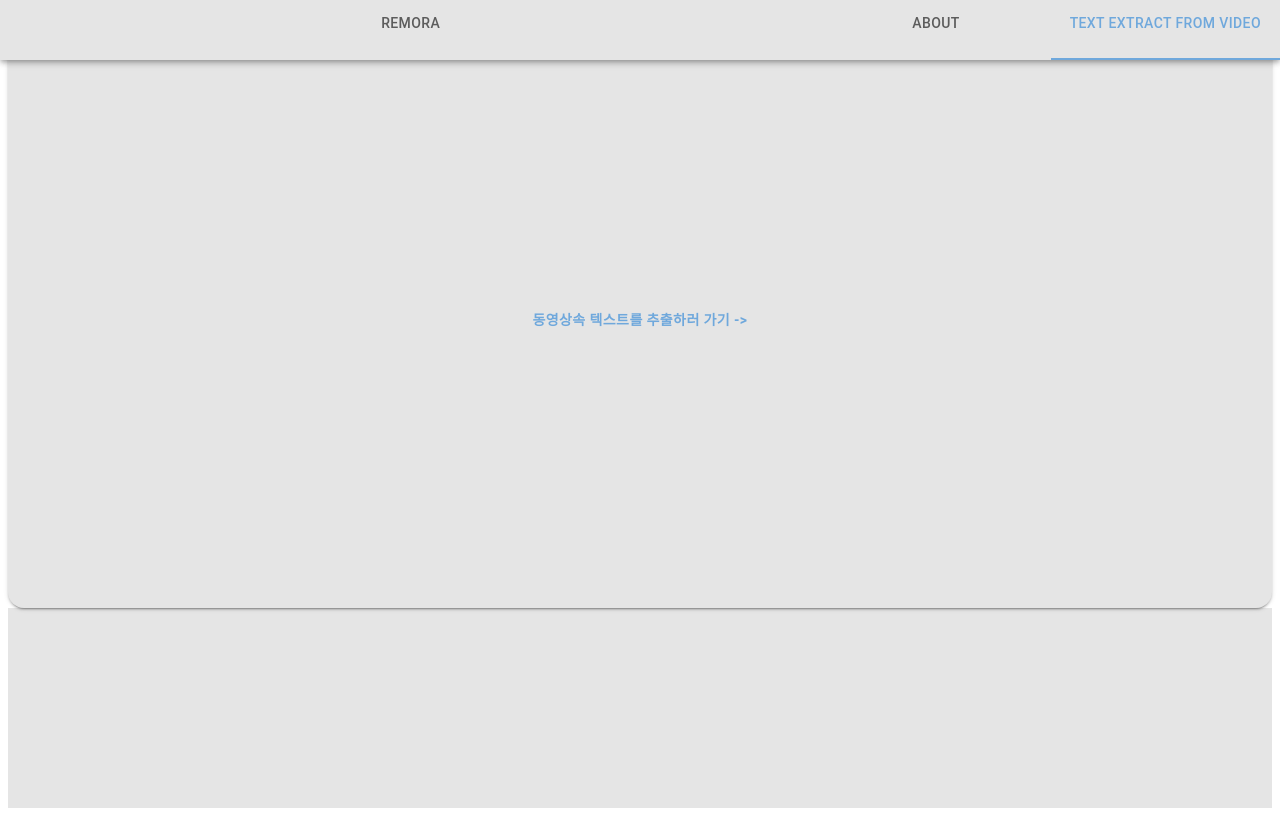
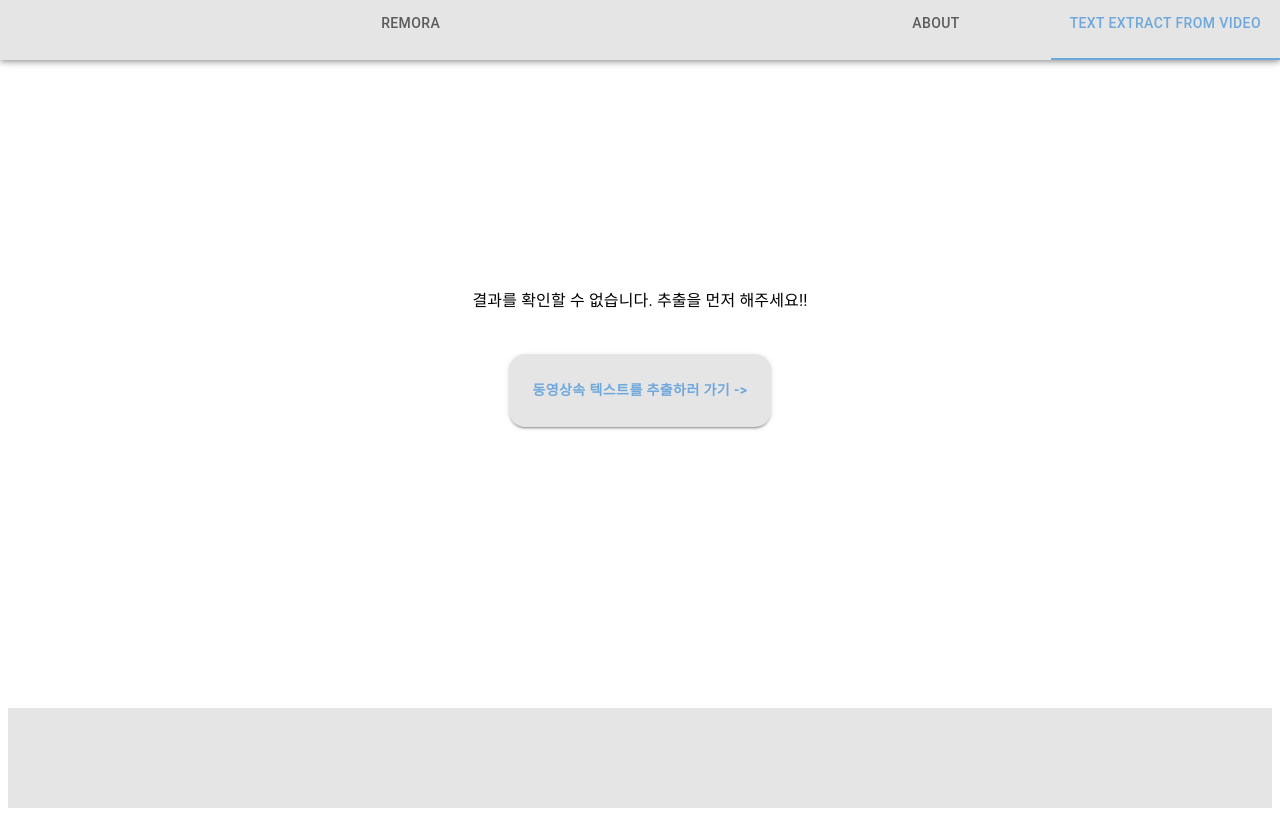
Before and after one commit to park-se-jun/remora_react, a React (Create React App) app: page /extract/result in a window 1280 px wide. Built offline with nearby package versions, Linux system fonts and the light colour scheme.

Commit message:
feat : 스타일 마저 정리,결과화면 변환 실패 경우 추가

```diff
--- a/src/components/UI/atoms/ResultInfo.jsx
+++ b/src/components/UI/atoms/ResultInfo.jsx
@@ -20,6 +20,8 @@ function ResultInfo({ value: result, index: i, onDialogContent, onClick }) {
             <ButtonBase onClick={handleClock}>
                 <Card sx={{ height: "100%" }} variant="elevation">
                     <CardContent>
+                        {result.success ? (
+                            <>
                                 <Typography
                                     sx={{ fontSize: 12 }}
                                     color="text.secondary"
@@ -38,6 +40,18 @@ function ResultInfo({ value: result, index: i, onDialogContent, onClick }) {
                                         );
                                     })}
                                 </List>
+                            </>
+                        ) : (
+                            <Typography
+                                sx={{ fontSize: 12 }}
+                                color="text.secondary"
+                            >
+                                {i + 1}
+                                {`번째 영상은
+
+                                 문자 검출에 실패했습니다`}
+                            </Typography>
+                        )}
                     </CardContent>
                 </Card>
             </ButtonBase>
--- a/src/components/UI/molecules/ExtractStepper.jsx
+++ b/src/components/UI/molecules/ExtractStepper.jsx
@@ -93,7 +93,9 @@ function ExtractStepper() {
             .then(result => {
                 setLoading(false);
                 console.log(result);
-                setResponse(result);
+                console.log(result.data);
+                setResponse(result.data);
+
                 handleNext();
             })
             .catch(err => {
--- a/src/components/UI/molecules/RemoraFooter.jsx
+++ b/src/components/UI/molecules/RemoraFooter.jsx
@@ -1,6 +1,6 @@
 import { Box } from "@mui/material";
 
 function RemoraFooter() {
-    return <Box sx={{ bgcolor: "#e5e5e5", minHeight: "200px" }} />;
+    return <Box sx={{ bgcolor: "#e5e5e5", minHeight: "100px" }} />;
 }
 export default RemoraFooter;
--- a/src/components/UI/molecules/ResultList.jsx
+++ b/src/components/UI/molecules/ResultList.jsx
@@ -17,6 +17,7 @@ function ResultList({ value: resultList, onDialogContent, onItemClick }) {
                 justifyContent: "space-evenly",
                 mt: "30vh",
                 mb: "30vh",
+                width: "100vh",
             }}
         >
             {resultList.map((result, i) => {
--- a/src/components/UI/organisms/FrontContent.jsx
+++ b/src/components/UI/organisms/FrontContent.jsx
@@ -1,4 +1,4 @@
-import { Grid, Typography } from "@mui/material";
+import { Box, Grid, Typography } from "@mui/material";
 import styled from "@emotion/styled";
 import LinkToExtractButton from "../molecules/LinkToExtractButton";
 
@@ -7,7 +7,23 @@ const GridItems = styled(Grid)`
 `;
 function FrontContent() {
     return (
-        <Grid container spacing={2} justifyContent="center" alignItems="center">
+        <Box
+            sx={{
+                display: "flex",
+                flexDirection: "column",
+                justifyContent: "space-evenly",
+                alignItems: "center",
+                mt: "30vh",
+                mb: "30vh",
+                height: "40vh",
+            }}
+        >
+            <Grid
+                container
+                spacing={2}
+                justifyContent="center"
+                alignItems="center"
+            >
                 <GridItems item xs={12} />
                 <GridItems item xs={12} />
                 <GridItems item xs="auto">
@@ -21,6 +37,7 @@ function FrontContent() {
                     <LinkToExtractButton />
                 </GridItems>
             </Grid>
+        </Box>
     );
 }
 export default FrontContent;
--- a/src/components/UI/organisms/ResultContent.jsx
+++ b/src/components/UI/organisms/ResultContent.jsx
@@ -1,7 +1,10 @@
 // import PropTypes from "prop-types";
 
+import { Box, Typography } from "@mui/material";
 import { useState } from "react";
 import { useLocation } from "react-router";
+import { Link } from "react-router-dom";
+import BasicButton from "../atoms/BasicButton";
 import MyDialog from "../atoms/myDialog";
 import LinkToExtractButton from "../molecules/LinkToExtractButton";
 import ResultList from "../molecules/ResultList";
@@ -29,21 +32,49 @@ function ResultContent() {
     const handleDialogContent = content => {
         setDialogContent(content);
     };
-    return res ? (
+    return (
+        <Box
+            sx={{
+                display: "flex",
+                flexDirection: "column",
+                justifyContent: "space-evenly",
+                alignItems: "center",
+                mt: "30vh",
+                mb: "30vh",
+                height: "40vh",
+            }}
+        >
+            {res ? (
                 <>
                     <ResultList
                         value={res.res}
                         onDialogContent={handleDialogContent}
                         onItemClick={handleOpen}
                     />
-
-            <MyDialog open={open} onClose={handleClose} value={dialogContent} />
+                    <Box>
+                        <BasicButton
+                            text="front page"
+                            to="/front"
+                            component={Link}
+                        />
+                    </Box>
+                    <MyDialog
+                        open={open}
+                        onClose={handleClose}
+                        value={dialogContent}
+                    />
                 </>
             ) : (
                 <>
+                    <Typography>
                         결과를 확인할 수 없습니다. 추출을 먼저 해주세요!!
+                    </Typography>
+                    <Box>
                         <LinkToExtractButton />
+                    </Box>
                 </>
+            )}
+        </Box>
     );
 }
 export default ResultContent;
--- a/src/modules/DefaultClient.js
+++ b/src/modules/DefaultClient.js
@@ -2,9 +2,9 @@ import axios from "axios";
 
 const baseURL = (() => {
     if (process.env.NODE_ENV === "development") {
-        return "http://cors-anywhere.herokuapp.com/http://20.124.204.171:8080";
+        return "http://20.124.204.171:8080";
     }
-    return "http://remora-proxy.herokuapp.com/http://20.124.204.171:8080";
+    return "http://20.124.204.171:8080";
 })();
 
 const defaultClient = axios.create({
```
Lines whose indentation alone changed are shown as unchanged.
